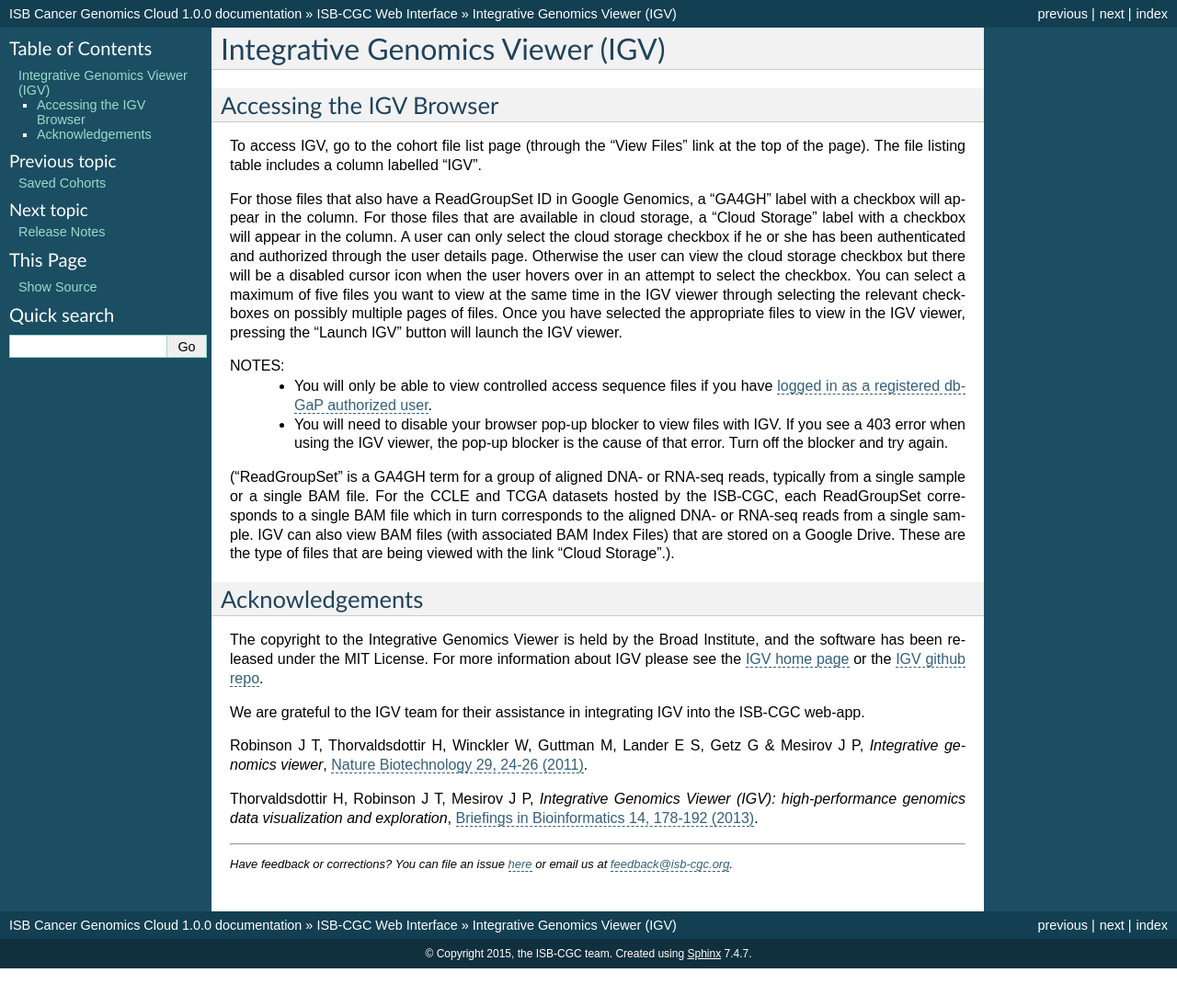
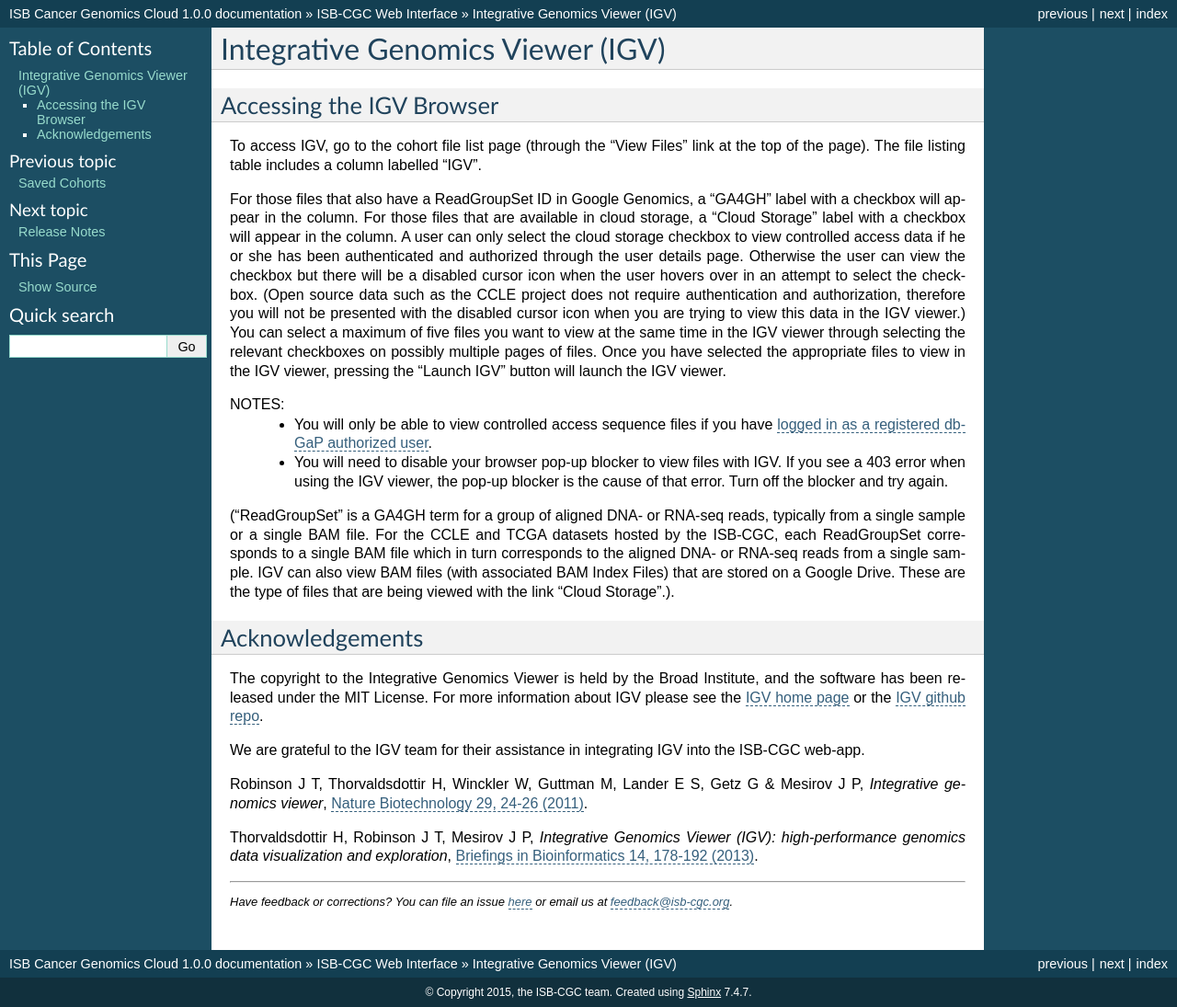
Before and after one commit to isb-cgc/readthedocs, a Sphinx documentation site: the page built from docs/source/sections/webapp/IGV-Browser.rst, in a window 1280 px wide and 1095 px high. Shown: the whole window at 92% size. Built offline with Sphinx 7.4.7, drawn with Linux system fonts in a browser that asks for light colours.

Commit message:
Update IGV-Browser.rst

```diff
--- a/docs/source/sections/webapp/IGV-Browser.rst
+++ b/docs/source/sections/webapp/IGV-Browser.rst
@@ -7,7 +7,7 @@
 
 To access IGV, go to the cohort file list page (through the "View Files" link at the top of the page). The file listing table includes a column labelled "IGV".
 
-For those files that also have a ReadGroupSet ID in Google Genomics, a "GA4GH" label with a checkbox will appear in the column.  For those files that are available in cloud storage, a "Cloud Storage" label with a checkbox will appear in the column. A user can only select the cloud storage checkbox if he or she has been authenticated and authorized through the user details page. Otherwise the user can view the cloud storage checkbox but there will be a disabled cursor icon when the user hovers over in an attempt to select the checkbox. You can select a maximum of five files you want to view at the same time in the IGV viewer through selecting the relevant checkboxes on possibly multiple pages of files.  Once you have selected the appropriate files to view in the IGV viewer, pressing the "Launch IGV" button will launch the IGV viewer.
+For those files that also have a ReadGroupSet ID in Google Genomics, a "GA4GH" label with a checkbox will appear in the column.  For those files that are available in cloud storage, a "Cloud Storage" label with a checkbox will appear in the column. A user can only select the cloud storage checkbox to view controlled access data if he or she has been authenticated and authorized through the user details page. Otherwise the user can view the checkbox but there will be a disabled cursor icon when the user hovers over in an attempt to select the checkbox. (Open source data such as the CCLE project does not require authentication and authorization, therefore you will not be presented with the disabled cursor icon when you are trying to view this data in the IGV viewer.) You can select a maximum of five files you want to view at the same time in the IGV viewer through selecting the relevant checkboxes on possibly multiple pages of files.  Once you have selected the appropriate files to view in the IGV viewer, pressing the "Launch IGV" button will launch the IGV viewer.
 
 NOTES:
  - You will only be able to view controlled access sequence files if you have `logged in as a registered dbGaP authorized user <Gaining-Access-To-TCGA-Contolled-Access-Data.html>`_.
```
